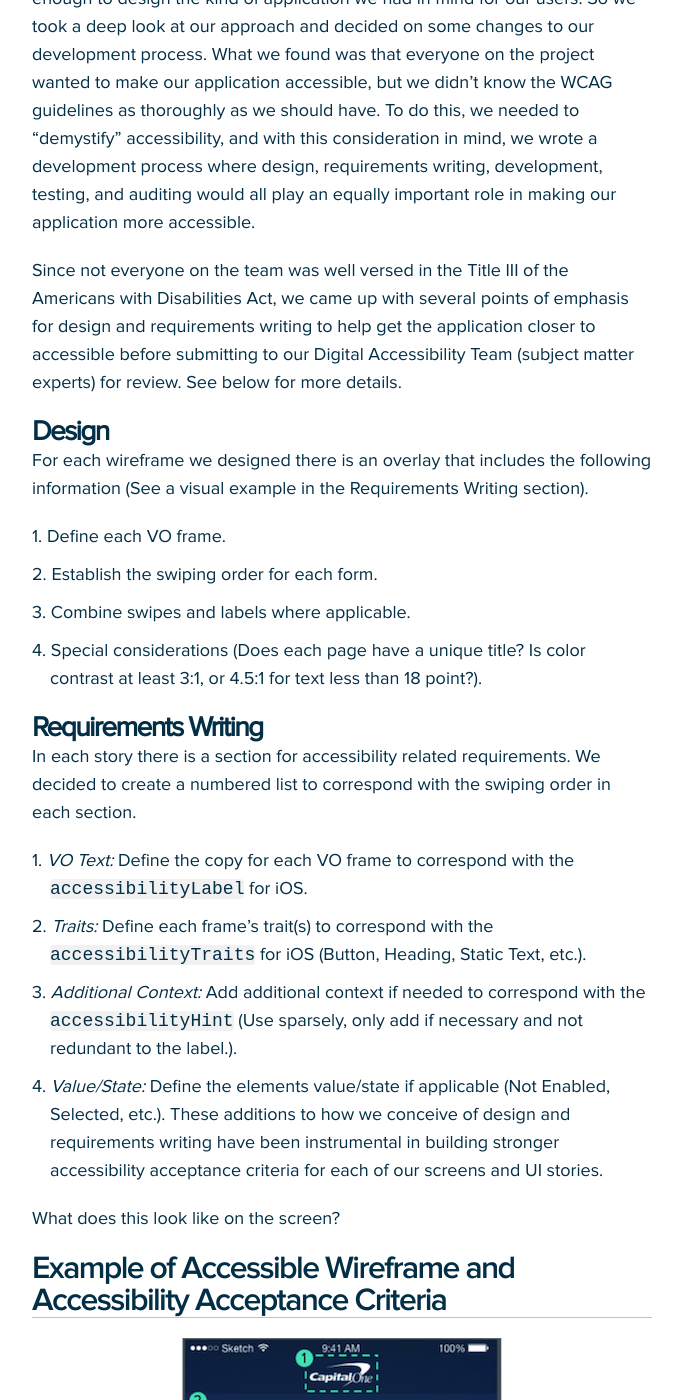
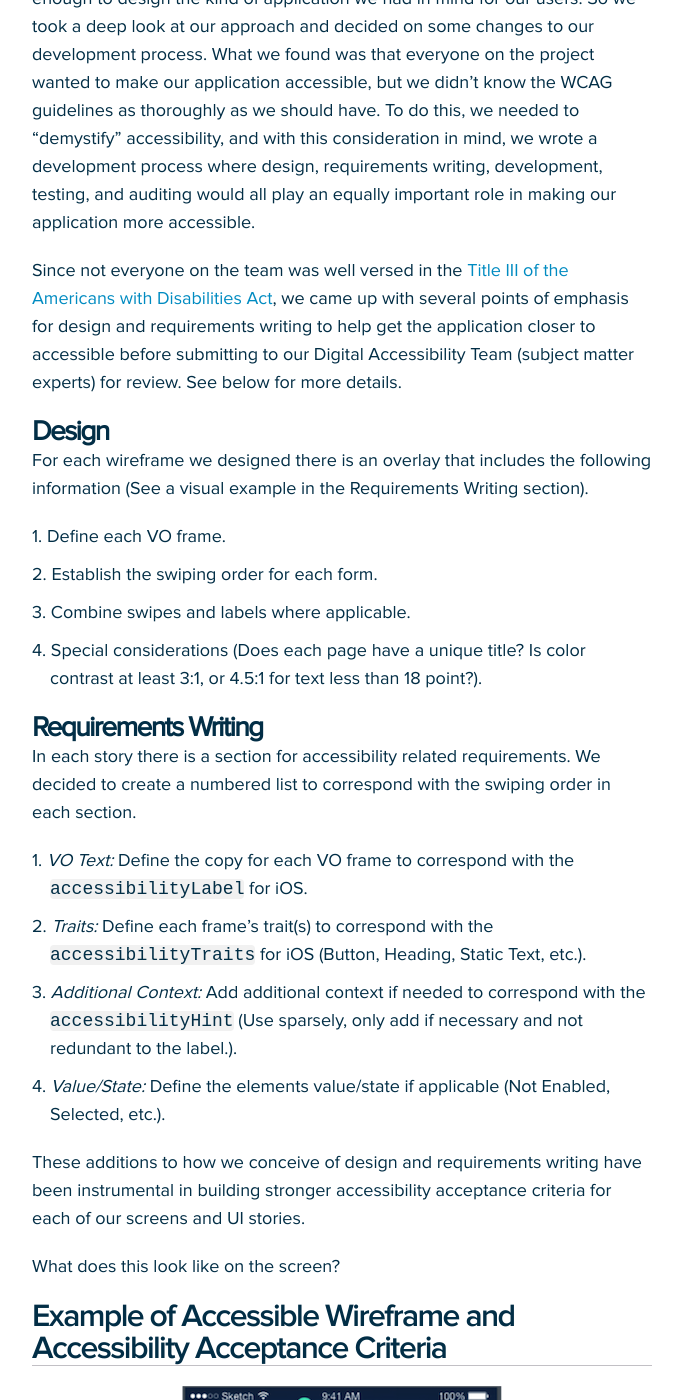
Before and after one commit to CapitalOneCanada/capitalonecanada.github.io, a Jekyll site: the page built from _posts/2016-01-19-ios-accessibility-voiceover-best-practices.md, in a window 1280 px wide and 1400 px high, scrolled down 1189 px. Shown: the whole window, without its empty margins (298-981 px from the left). Built offline with Jekyll 4.4.1, drawn with Linux system fonts in a browser that asks for light colours; Markdown is read by kramdown in place of the engine named in the settings; part of the change alters nothing that is shown; some of the changed text lies outside the part shown.

```diff
--- a/_posts/2016-01-19-ios-accessibility-voiceover-best-practices.md
+++ b/_posts/2016-01-19-ios-accessibility-voiceover-best-practices.md
@@ -8,7 +8,7 @@ category: blog
 ---
 Here at Capital One, we are working hard to write “best in class” financial services applications for all users - including our users with disabilities. Over the past six months, I have had the opportunity to work on the Capital One Mobile for iPhone application. Specifically, I have been heavily involved in our user experience for VoiceOver (VO) users. VO, for the uninitiated, is Apple’s screen reader technology, which can be used by blind and low vision users to get the most from their mobile devices.<!--more--> While a great benefit to the vision impaired community, all users can benefit from the VO experience. For example, I have personally used our VO experience on the Capital One Mobile for iPhone application to pay my credit bill while I was in the car and unable to look at the screen. *To learn more about VoiceOver and accessibility check out Apple’s documentation [here](http:/www.apple.com/accessibility/ios/voiceover/).*
 
-Lets talk about making applications accessible and the best practices we discovered as a part of our journey on the Capital One Mobile for iPhone application. For the scope of this article I will focus on two areas:
+Let's talk about making applications accessible and the best practices we discovered as a part of our journey on the Capital One Mobile for iPhone application. For the scope of this article I will focus on two areas:
 
 * Taking a holistic approach to accessibility.
 * Developer best practices.
@@ -19,7 +19,7 @@ Early in the development process we discovered we needed to consider the VO expe
 
 Simply adding “make screen accessible” to your acceptance criteria was not enough to design the kind of application we had in mind for our users. So we took a deep look at our approach and decided on some changes to our development process. What we found was that everyone on the project wanted to make our application accessible, but we didn’t know the WCAG guidelines as thoroughly as we should have. To do this, we needed to “demystify” accessibility, and with this consideration in mind, we wrote a development process where design, requirements writing, development, testing, and auditing would all play an equally important role in making our application more accessible.
 
-Since not everyone on the team was well versed in the Title III of the Americans with Disabilities Act, we came up with several points of emphasis for design and requirements writing to help get the application closer to accessible before submitting to our Digital Accessibility Team (subject matter experts) for review. See below for more details.
+Since not everyone on the team was well versed in the [Title III of the Americans with Disabilities Act](http://www.ada.gov/t3hilght.htm), we came up with several points of emphasis for design and requirements writing to help get the application closer to accessible before submitting to our Digital Accessibility Team (subject matter experts) for review. See below for more details.
 
 ### Design
 
@@ -38,6 +38,7 @@ In each story there is a section for accessibility related requirements. We deci
 2. *Traits:* Define each frame’s trait(s) to correspond with the `accessibilityTraits` for iOS (Button, Heading, Static Text, etc.).
 3. *Additional Context:* Add additional context if needed to correspond with the `accessibilityHint` (Use sparsely, only add if necessary and not redundant to the label.).
 4. *Value/State:* Define the elements value/state if applicable (Not Enabled, Selected, etc.).
+
 These additions to how we conceive of design and requirements writing have been instrumental in building stronger accessibility acceptance criteria for each of our screens and UI stories.
 
 What does this look like on the screen?
@@ -52,10 +53,10 @@ What does this look like on the screen?
   * *Trait = Heading*
 3. VO Text = “Username”
   * *Trait = Textfield*
-  * *Value = <value entered into textfield>*
+  * *Value = &lt;value entered into textfield&gt;*
 4. VO Text = “Password”
   * *Trait = Textfield*
-  * *Value =<value entered into textfield> (*** in this case)*
+  * *Value = &lt;value entered into textfield&gt; (*** in this case)*
 5. VO Text = “Remember Me”
   * *Trait = Switch Button*
   * *Value = selected or unselected*
@@ -65,7 +66,7 @@ What does this look like on the screen?
   * *Trait = Button*
 8. VO Text = “Security & Privacy”
   * *Trait = Button*
-9. VO Text = “Version <x.y.z>”
+9. VO Text = “Version &lt;x.y.z&gt;”
   * *Trait = Label*
 10. VO Text = “Capital One 360 PIN Sign in”
   * *Trait = Button*
@@ -78,7 +79,7 @@ Time for the nitty gritty! In my journey through the Capital One Mobile for iPho
 
 1. If the content on the screen is static, use Interface Builder to configure accessibility options.
 
-![Accessibility in Interface Builder]({{ site.baseurl }}/assets/posts/ios-accessibility-voiceover-best-practices/interface-builder-accessibility.png)
+	![Accessibility in Interface Builder]({{ site.baseurl }}/assets/posts/ios-accessibility-voiceover-best-practices/interface-builder-accessibility.png)
 
 2. If the content on the page is dynamic, use code to configure accessibility options.
 3. Attributed Strings do not always play nice with the VO screen reader. We found the screen reader will take multiple swipes to read through a string of this type. Sometimes this is an advantage, but in the case of reading out currency amounts it creates a problem. To solve this problem we created an extension on String called `formatCurrencyForVoiceOver`. The following is a set of functions that can be used to create a user-friendly currency string for voice over users.  In order to use simply call `formatCurrencyForVoiceOver` on your string (ex: `myAttributedCurrencyString`.`formatCurrencyForVoiceOver()`).
```
